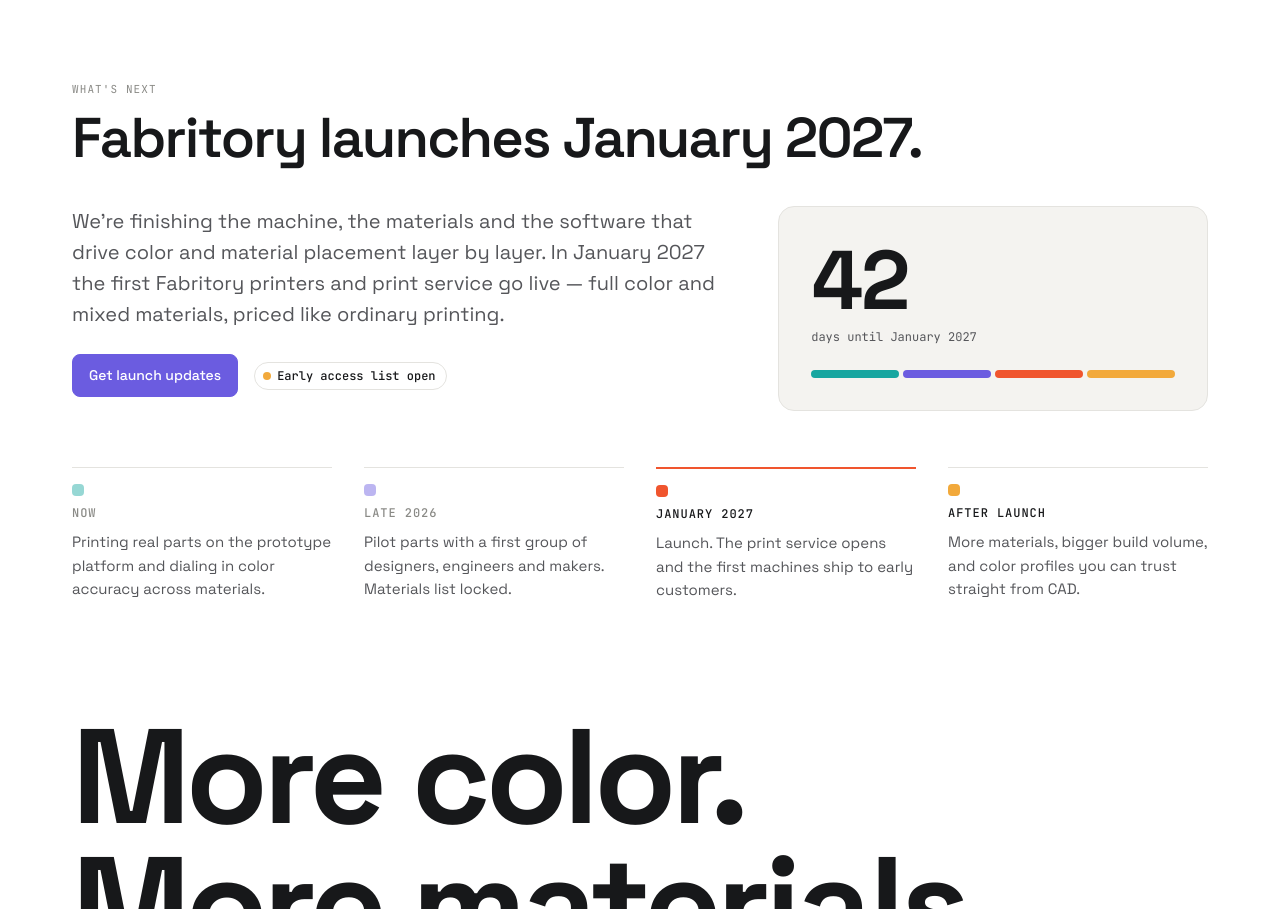
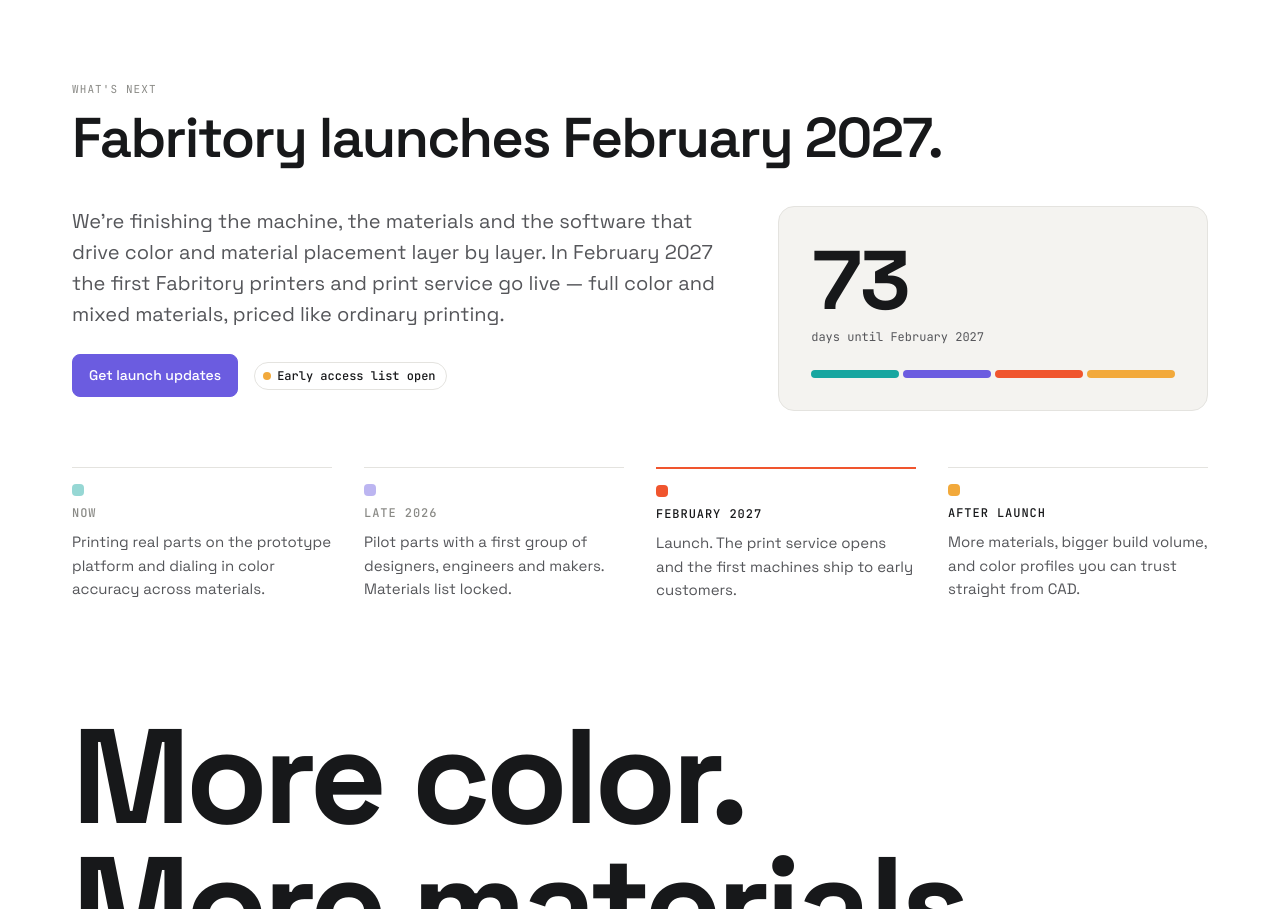
Before and after one commit to daltonharrold/fabritory-placeholder, a plain HTML site: page index.html in a window 1280 px wide. Shown: the part 4296-5205 px from the top of the page. Drawn offline with Linux system fonts and the light colour scheme.

Commit message:
Move the launch date to February 2027
The countdown now targets 1 February 2027, and the section heading, copy,
counter label and timeline step follow it.

Co-Authored-By: Claude Opus 5 <noreply@anthropic.com>

```diff
--- a/index.html
+++ b/index.html
@@ -133,10 +133,10 @@
 
   <section class="block wrap" id="launch">
     <div class="fb-eyebrow">What's next</div>
-    <h2>Fabritory launches January 2027.</h2>
+    <h2>Fabritory launches February 2027.</h2>
     <div class="launch">
       <div class="launch-lead">
-        <p class="lede">We're finishing the machine, the materials and the software that drive color and material placement layer by layer. In January 2027 the first Fabritory printers and print service go live — full color and mixed materials, priced like ordinary printing.</p>
+        <p class="lede">We're finishing the machine, the materials and the software that drive color and material placement layer by layer. In February 2027 the first Fabritory printers and print service go live — full color and mixed materials, priced like ordinary printing.</p>
         <div class="launch-cta">
           <a class="fb-btn fb-btn-md fb-btn-accent" href="mailto:hello@fabritory.co?subject=Fabritory%20launch%20list">Get launch updates</a>
           <span class="fb-avail fb-avail-limited"><span class="fb-avail-dot"></span>Early access list open</span>
@@ -144,14 +144,14 @@
       </div>
       <div class="launch-count">
         <div class="launch-num"><span id="launch-days">&mdash;</span></div>
-        <div class="launch-num-label">days until January 2027</div>
+        <div class="launch-num-label">days until February 2027</div>
         <div class="launch-bar" aria-hidden="true"><i class="l-teal"></i><i class="l-violet"></i><i class="l-coral"></i><i class="l-amber"></i></div>
       </div>
     </div>
     <ol class="timeline">
       <li class="done"><span class="tl-dot l-teal"></span><b>Now</b><span>Printing real parts on the prototype platform and dialing in color accuracy across materials.</span></li>
       <li class="done"><span class="tl-dot l-violet"></span><b>Late 2026</b><span>Pilot parts with a first group of designers, engineers and makers. Materials list locked.</span></li>
-      <li class="is-launch"><span class="tl-dot l-coral"></span><b>January 2027</b><span>Launch. The print service opens and the first machines ship to early customers.</span></li>
+      <li class="is-launch"><span class="tl-dot l-coral"></span><b>February 2027</b><span>Launch. The print service opens and the first machines ship to early customers.</span></li>
       <li><span class="tl-dot l-amber"></span><b>After launch</b><span>More materials, bigger build volume, and color profiles you can trust straight from CAD.</span></li>
     </ol>
   </section>
--- a/js/site.js
+++ b/js/site.js
@@ -85,16 +85,16 @@
     rwCaret.classList.add("blink");
   }
 
-  /* Launch section: days remaining until 1 January 2027. */
+  /* Launch section: days remaining until 1 February 2027. */
   var daysEl = document.getElementById("launch-days");
   var daysLabel = document.querySelector(".launch-num-label");
   if (daysEl) {
     var today = new Date();
     today.setHours(0, 0, 0, 0);
-    var days = Math.ceil((new Date(2027, 0, 1) - today) / 86400000);
+    var days = Math.ceil((new Date(2027, 1, 1) - today) / 86400000);
     if (days > 0) {
       daysEl.textContent = String(days);
-      if (daysLabel) daysLabel.textContent = (days === 1 ? "day" : "days") + " until January 2027";
+      if (daysLabel) daysLabel.textContent = (days === 1 ? "day" : "days") + " until February 2027";
     } else {
       daysEl.textContent = "Live";
       if (daysLabel) daysLabel.textContent = "Fabritory has launched";
```
